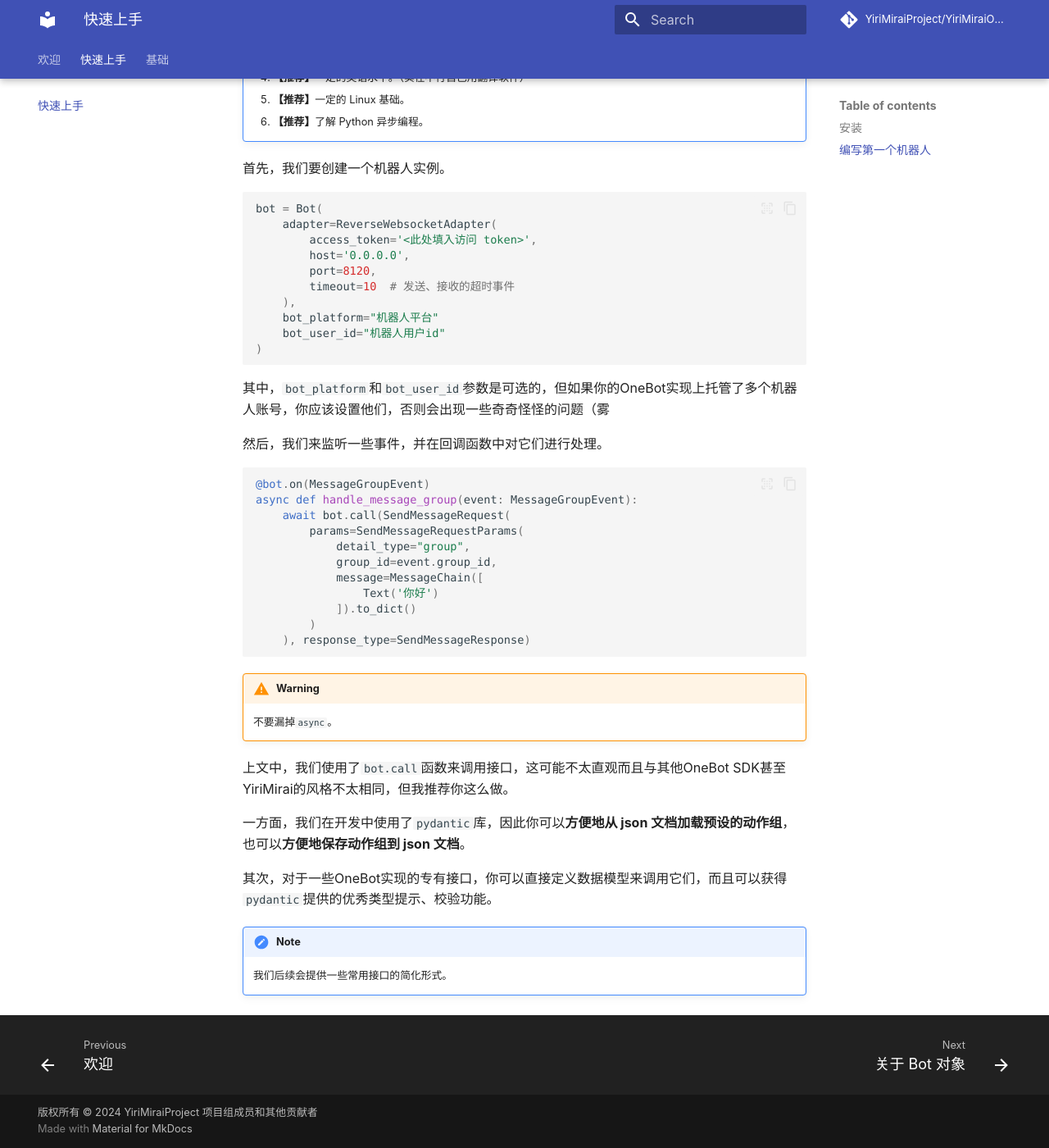
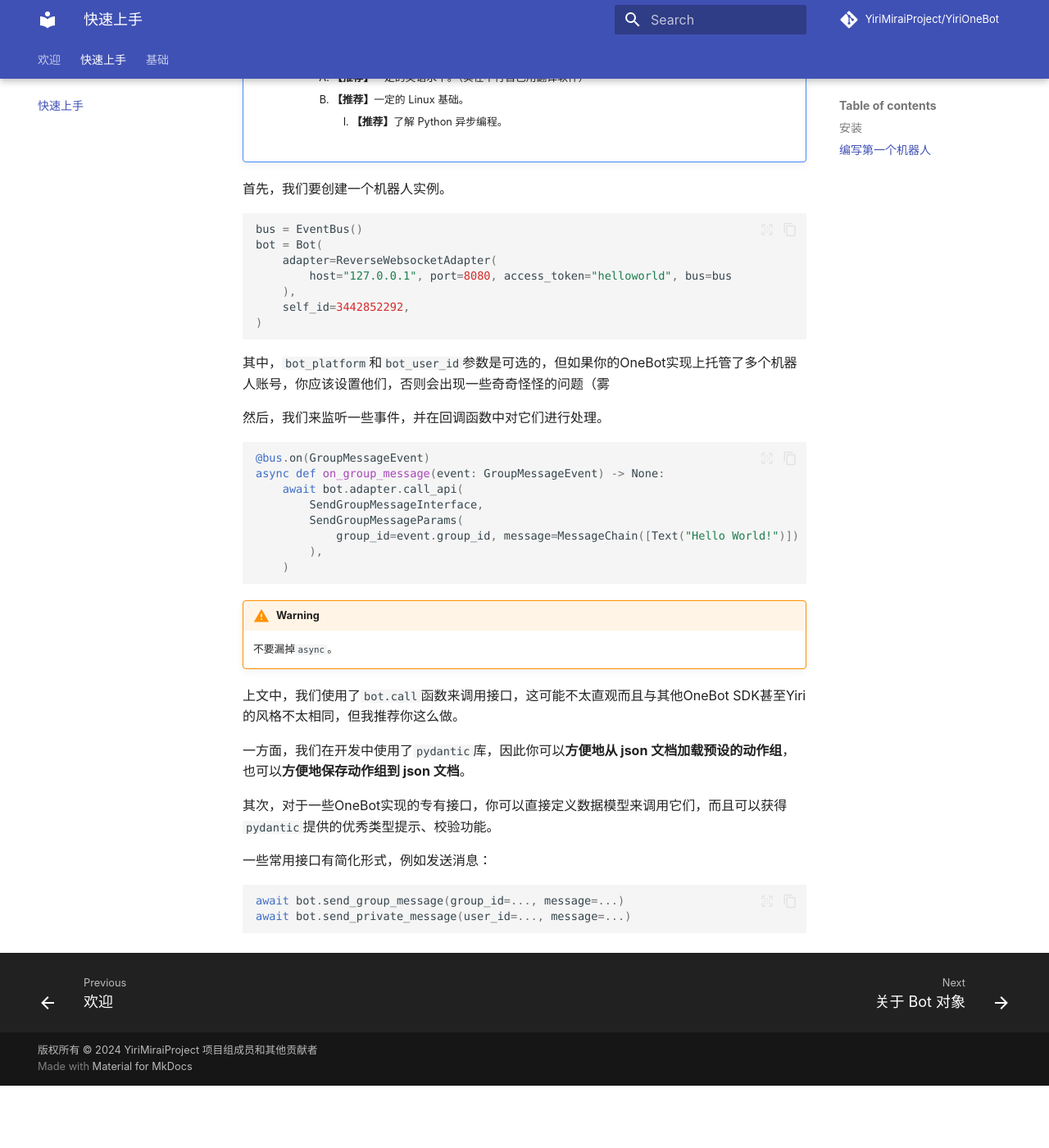
Before and after one commit to YiriMiraiProject/YiriOneBotDocuments, an MkDocs documentation site: the page built from docs/getting-started.md, in a window 1280 px wide and 1400 px high, scrolled down 673 px. Shown: the whole window at 82% size. Built offline with MkDocs 1.6.1 and Material for MkDocs 9.7.7, drawn with Linux system fonts in a browser that asks for light colours; comment, search, counter and statistics services are not loaded; after the commit the page ends 1997 px from its top, so only the background shows below that; some of the changed text lies outside the part shown.

Commit message:
:sparkles: 新增异步编程教程

````diff
--- a/docs/getting-started.md
+++ b/docs/getting-started.md
@@ -1,15 +1,15 @@
 # 快速上手
 
-YiriMirai OneBot 需要 **Python 3.8 及以上版本**。
+Yiri OneBot 需要 **Python 3.8 及以上版本**。
 
-YiriMirai OneBot 需要一个 OneBot 11/12 的实现来为其提供服务，你可以在 [此处](https://onebot.dev/ecosystem.html) 找到 OneBot 的相关实现。
+Yiri OneBot 需要一个 OneBot 11/12 的实现来为其提供服务，你可以在 [此处](https://onebot.dev/ecosystem.html) 找到 OneBot 的相关实现。
 
 ## 安装
 
-我们还没有将YiriMirai OneBot发布到PyPI，但你可以从 Github 下载并安装本项目：
+我们还没有将Yiri OneBot发布到PyPI，但你可以从 Github 下载并安装本项目：
 
 ```bash
-git clone https://github.com/YiriMiraiProject/YiriMiraiOneBot.git
+git clone https://github.com/YiriMiraiProject/YiriOneBot.git
 poetry install
 ```
 
@@ -17,24 +17,21 @@
 
 !!!先决条件
    	1. **【必须】**有一定的Python基础。
-   	2. **【必须】**遇到不懂的先看文档，如果还不能解决再提Issue！
-   	3. **【必须】**会部署你需要的OneBot实现！以下是一些OneBot实现的文档，请自行查阅它们。<br>[Lagrange.OneBot](https://lagrangedev.github.io/Lagrange.Doc/Lagrange.OneBot/Config/) &ensp; [A-kirami/matcha](https://github.com/A-kirami/matcha/)
-   	4. **【推荐】**一定的英语水平。（实在不行自己用翻译软件）
-   	5. **【推荐】**一定的 Linux 基础。
-   	6. **【推荐】**了解 Python 异步编程。
+      	2. **【必须】**遇到不懂的先看文档，如果还不能解决再提Issue！
+         	3. **【必须】**会部署你需要的OneBot实现！以下是一些OneBot实现的文档，请自行查阅它们。<br>[Lagrange.OneBot](https://lagrangedev.github.io/Lagrange.Doc/Lagrange.OneBot/Config/) &ensp; [A-kirami/matcha](https://github.com/A-kirami/matcha/)
+            	4. **【推荐】**一定的英语水平。（实在不行自己用翻译软件）
+               	5. **【推荐】**一定的 Linux 基础。
+                  	6. **【推荐】**了解 Python 异步编程。
 
 首先，我们要创建一个机器人实例。
 
 ```python
+bus = EventBus()
 bot = Bot(
     adapter=ReverseWebsocketAdapter(
-        access_token='<此处填入访问 token>',
-        host='0.0.0.0',
-        port=8120,
-        timeout=10  # 发送、接收的超时事件
+        host="127.0.0.1", port=8080, access_token="helloworld", bus=bus
     ),
-    bot_platform="机器人平台"
-    bot_user_id="机器人用户id"
+    self_id=3442852292,
 )
 ```
 
@@ -43,27 +40,28 @@
 然后，我们来监听一些事件，并在回调函数中对它们进行处理。
 
 ```python
-@bot.on(MessageGroupEvent)
-async def handle_message_group(event: MessageGroupEvent):
-    await bot.call(SendMessageRequest(
-        params=SendMessageRequestParams(
-            detail_type="group",
-            group_id=event.group_id,
-            message=MessageChain([
-                Text('你好')
-            ]).to_dict()
-        )
-    ), response_type=SendMessageResponse)
+@bus.on(GroupMessageEvent)
+async def on_group_message(event: GroupMessageEvent) -> None:
+    await bot.adapter.call_api(
+        SendGroupMessageInterface,
+        SendGroupMessageParams(
+            group_id=event.group_id, message=MessageChain([Text("Hello World!")])
+        ),
+    )
 ```
 
 !!!warning
 	不要漏掉`async`。
 
-上文中，我们使用了`bot.call`函数来调用接口，这可能不太直观而且与其他OneBot SDK甚至YiriMirai的风格不太相同，但我推荐你这么做。
+上文中，我们使用了`bot.call`函数来调用接口，这可能不太直观而且与其他OneBot SDK甚至Yiri的风格不太相同，但我推荐你这么做。
 
 一方面，我们在开发中使用了`pydantic`库，因此你可以**方便地从 json 文档加载预设的动作组**，也可以**方便地保存动作组到 json 文档**。
 
 其次，对于一些OneBot实现的专有接口，你可以直接定义数据模型来调用它们，而且可以获得`pydantic`提供的优秀类型提示、校验功能。
 
-!!!note
-	我们后续会提供一些常用接口的简化形式。
+一些常用接口有简化形式，例如发送消息：
+
+```python
+await bot.send_group_message(group_id=..., message=...)
+await bot.send_private_message(user_id=..., message=...)
+```
--- a/mkdocs.yml
+++ b/mkdocs.yml
@@ -1,7 +1,7 @@
-site_name: YiriMirai OneBot Documents
-repo_name: YiriMiraiProject/YiriMiraiOneBot
-repo_url: https://github.com/YiriMiraiProject/YiriMiraiOneBot
-site_url: https://docs.yiri-mirai.online/
+site_name: Yiri OneBot Documents
+repo_name: YiriMiraiProject/YiriOneBot
+repo_url: https://github.com/YiriMiraiProject/YiriOneBot
+site_url: https://docs.yiri-.online/
 copyright: 版权所有 &copy; 2024 YiriMiraiProject 项目组成员和其他贡献者
 
 theme:
@@ -31,7 +31,6 @@
 markdown_extensions:
   - admonition
   - pymdownx.details
-  - pymdownx.superfences
   - footnotes
   - attr_list
   - md_in_html
@@ -41,10 +40,15 @@
       pygments_lang_class: true
   - pymdownx.inlinehilite
   - pymdownx.snippets
-  - pymdownx.superfences
+  - pymdownx.superfences:
+      custom_fences:
+        - name: mermaid
+          class: mermaid
+          format: !!python/name:pymdownx.superfences.fence_code_format
 
 nav:
   - 欢迎: index.md
   - 快速上手: getting-started.md
   - 基础:
       - 关于 Bot 对象: basic/about-bot-object.md
+      - 异步编程: basic/async-programming.md
--- a/pyproject.toml
+++ b/pyproject.toml
@@ -1,13 +1,13 @@
 [tool.poetry]
-name = "yirimiraionebotdocuments"
+name = "yirionebotdocuments"
 version = "0.0.1"
-description = "YiriMiraiOne文档"
+description = "YiriOne文档"
 authors = ["XYCode Kerman <xycode-xyc@outlook.com>"]
 license = "CC-BY-SA 4.0"
 readme = "README.md"
 
 [tool.poetry.dependencies]
-python = "^3.12"
+python = ">=3.10,<3.14"
 mkdocs = "^1.6.0"
 mkdocs-material = "^9.5.26"
 
````
Also changed, not shown: README.md (+2 -2 lines), docs/basic/about-bot-object.md (+11 -14 lines), docs/basic/async-programming.md (added, +205 -0 lines), docs/index.md (+4 -19 lines), docs/basic/images/Snipaste_2024-07-21_16-01-43.png (added), 1 other file.
